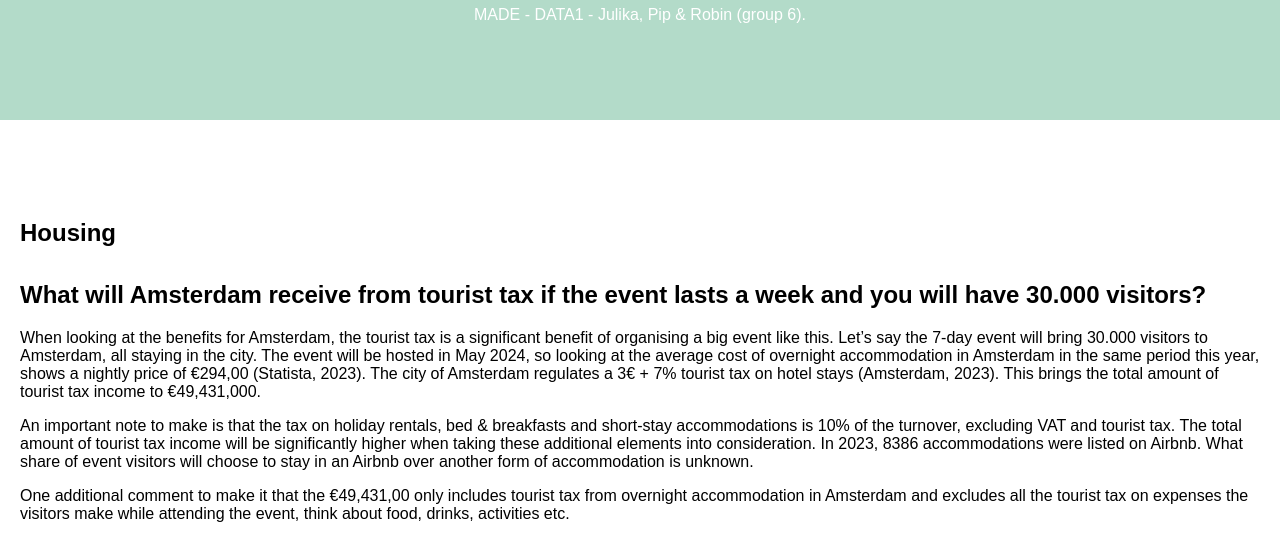
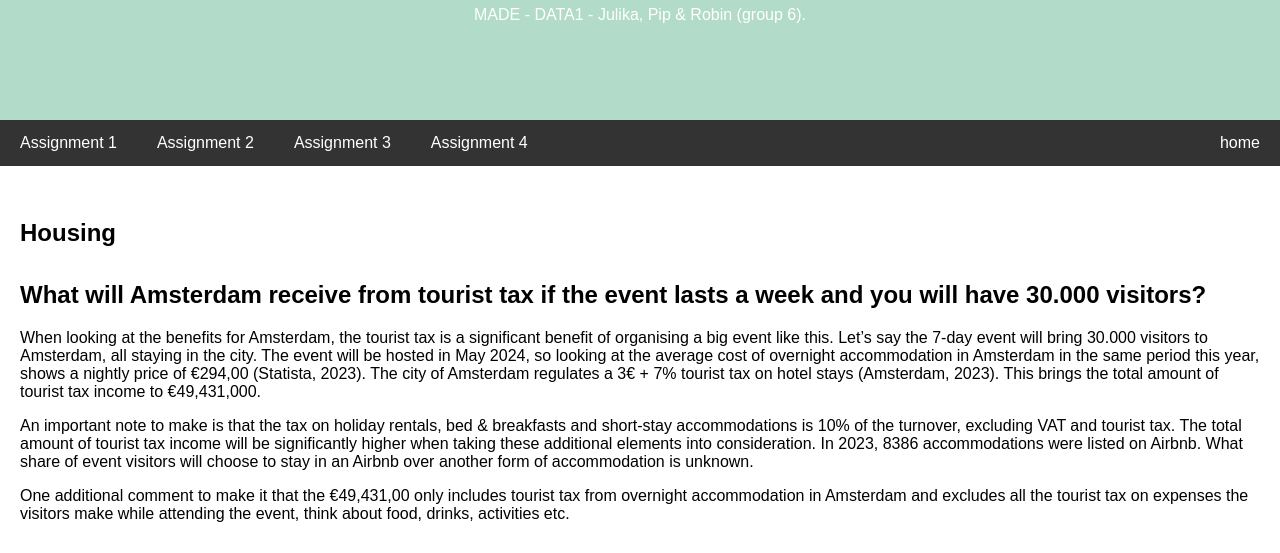
Before and after one commit to Python-beesten-group-6/Data1, a plain HTML site: page as3.html in a window 1280 px wide. Shown: the part 220-773 px from the top of the page. Drawn offline with Linux system fonts and the light colour scheme.

Commit message:
Update as3.html

```diff
--- a/as3.html
+++ b/as3.html
@@ -30,7 +30,7 @@ body {
 /* Style the top navigation bar */
 .navbar {
   overflow: hidden;
-  background-color: #FFFFFF;
+  background-color: #333;
 }
 
 /* Style the navigation bar links */
```
